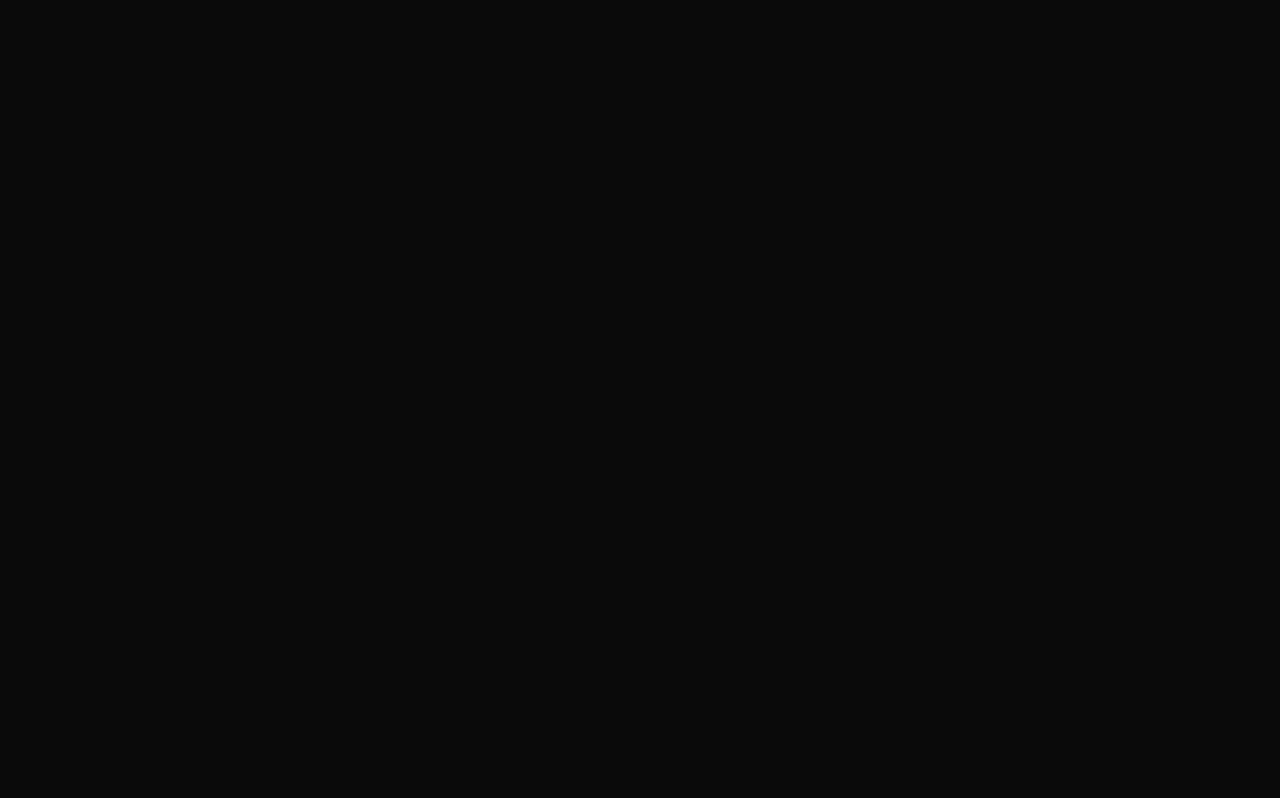
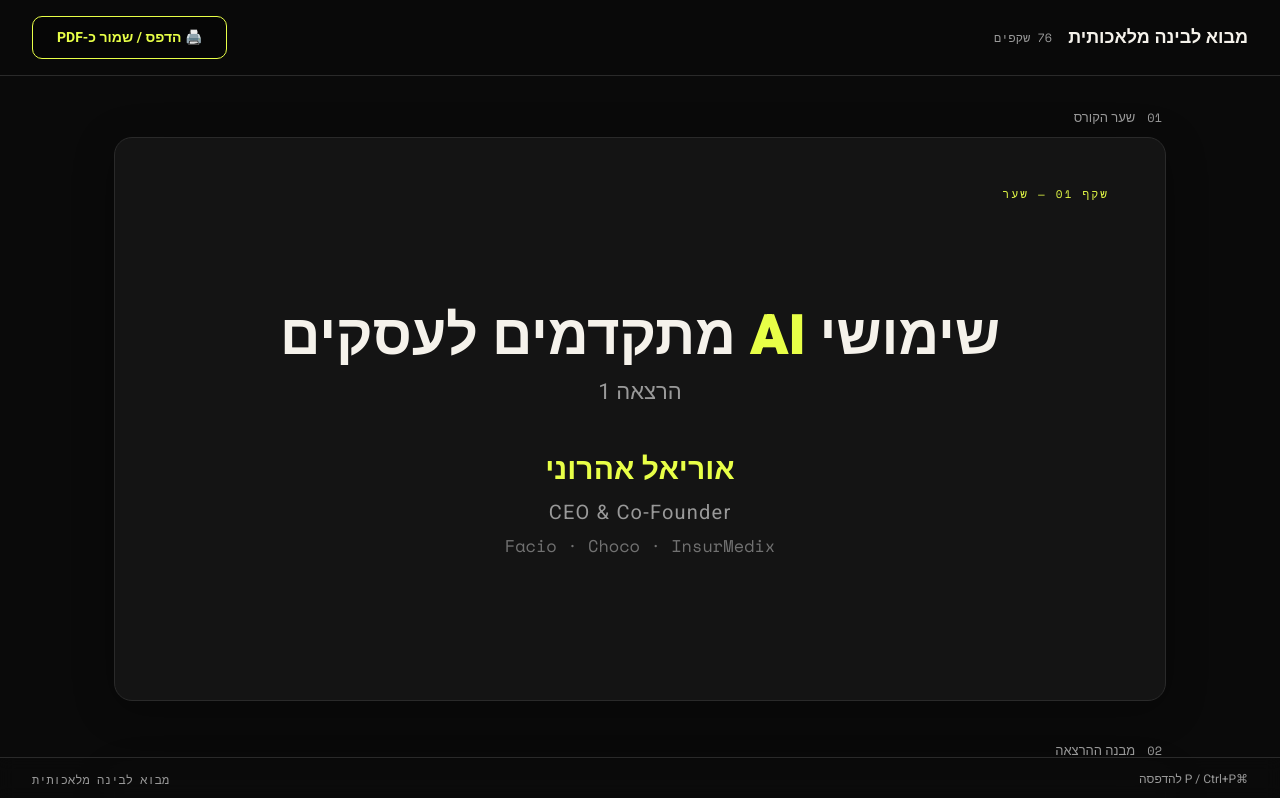
Before and after one commit to FacioLTD/peres, a React (Vite) app in the folder client/: page /pdf in a window 1280 px wide. Before the commit this address had no page. Shown: the top 798 px of the page. Built offline with nearby package versions, Linux system fonts and the light colour scheme.

Commit message:
feat: add Foundations deck PDF view at /pdf (76 slides)

```diff
--- a/client/src/App.jsx
+++ b/client/src/App.jsx
@@ -25,11 +25,12 @@ import BusinessSlides  from './slides/business/BusinessSlides';
 import CreativeAILabSlides from './slides/labs/creative-ai/CreativeAILabSlides';
 
 // ── PDF / Print Views ────────────────────────────────────────
-import LLMPrintView        from './slides/llm/LLMPrintView';
-import MultimodalPrintView from './slides/multimodal/MultimodalPrintView';
-import GenMediaPrintView   from './slides/gen-media/GenMediaPrintView';
-import BusinessPrintView   from './slides/business/BusinessPrintView';
-import CreativeAIPrintView from './slides/labs/creative-ai/CreativeAIPrintView';
+import LLMPrintView          from './slides/llm/LLMPrintView';
+import MultimodalPrintView   from './slides/multimodal/MultimodalPrintView';
+import GenMediaPrintView     from './slides/gen-media/GenMediaPrintView';
+import BusinessPrintView     from './slides/business/BusinessPrintView';
+import CreativeAIPrintView   from './slides/labs/creative-ai/CreativeAIPrintView';
+import FoundationsPrintView  from './slides/FoundationsPrintView';
 
 import './index.css';
 import './App.css';
@@ -63,6 +64,7 @@ export default function App() {
         <Route path="/labs/creative-ai/slides" element={<CreativeAILabSlides />} />
 
         {/* ── PDF / Print Views ── */}
+        <Route path="/pdf"                 element={<FoundationsPrintView />} />
         <Route path="/llm/pdf"              element={<LLMPrintView />} />
         <Route path="/multimodal/pdf"       element={<MultimodalPrintView />} />
         <Route path="/gen-media/pdf"        element={<GenMediaPrintView />} />
--- /dev/null
+++ b/client/src/slides/FoundationsPrintView.jsx
@@ -0,0 +1,15 @@
+import PrintShell from './shared/PrintShell';
+import './shared/SlideShell.css';
+import { SLIDE_COMPONENTS, SLIDE_LIST } from './Slides';
+import './Slides.css';
+
+export default function FoundationsPrintView() {
+  return (
+    <PrintShell
+      slideList={SLIDE_LIST}
+      slideComponents={SLIDE_COMPONENTS}
+      deckTitle="מבוא לבינה מלאכותית"
+      deckClass="deck-foundations"
+    />
+  );
+}
--- a/client/src/slides/Slides.jsx
+++ b/client/src/slides/Slides.jsx
@@ -40,7 +40,7 @@ const ACCENT       = '#e8ff47';
 const ORANGE       = '#ff6b35';
 const DIM_BAR      = '#2a2a2a';
 
-const SLIDE_LIST = [
+export const SLIDE_LIST = [
   { id: 1,  title: 'שער הקורס' },
   { id: 2,  title: 'מבנה ההרצאה' },
   { id: 3,  title: 'עם מה תצאו' },
@@ -3833,7 +3833,7 @@ function Lecture3Slide19({ slideNum }) {
 }
 
 // ── Main Slides page ──────────────────────────────────────────
-const SLIDE_COMPONENTS = [
+export const SLIDE_COMPONENTS = [
   IntroSlide1, IntroSlide2, IntroSlide3, IntroSlide4, IntroSlide5,
   IntroSlide6, IntroSlide7, FinalProjectSlide8, FinalProjectSlide9, FinalProjectSlide10, FinalProjectSlide11,
   AIMapSlide, IntelligenceSlide, IntelComponentsSlide,
```
